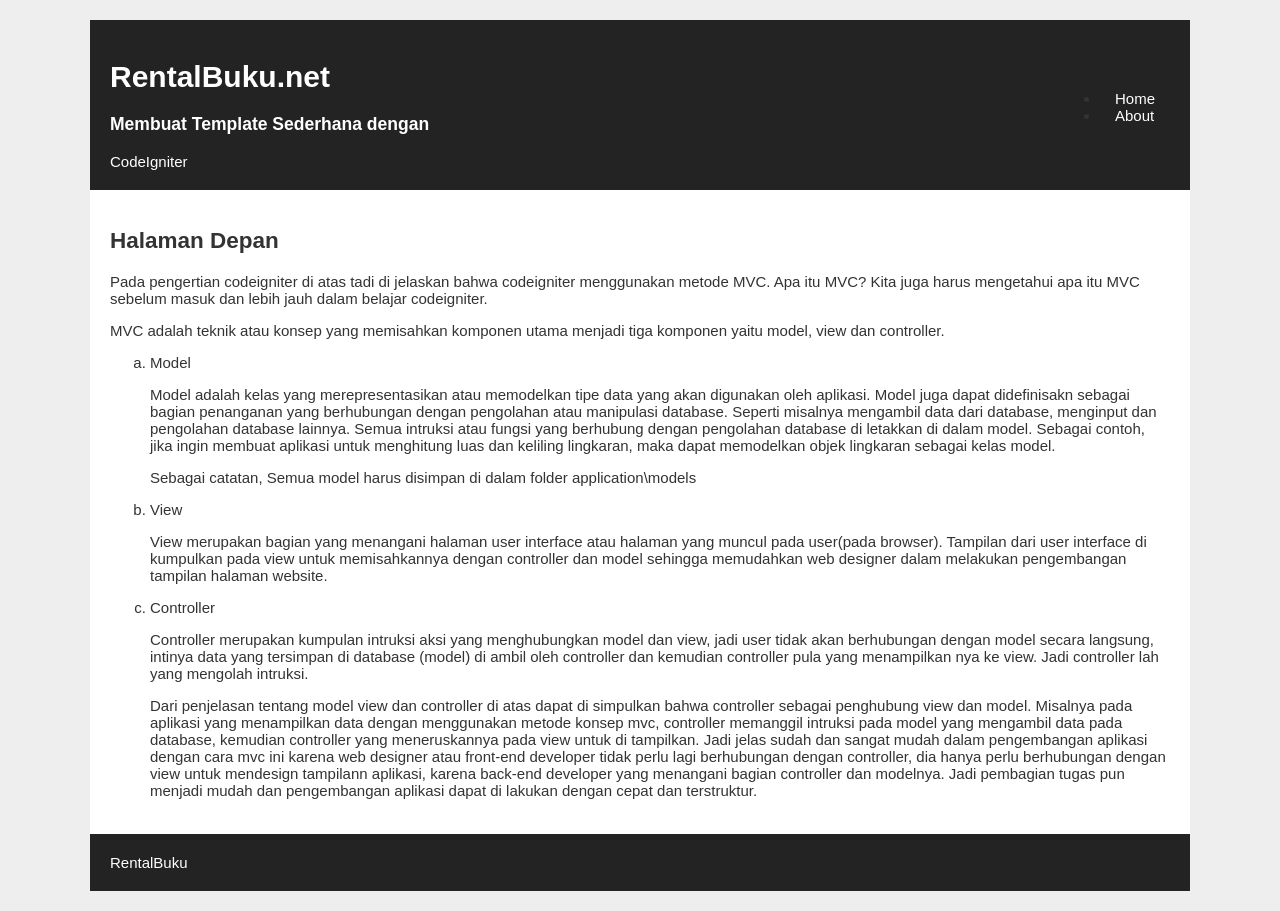
After one commit to handi10/Wp2_perpus_handiguna, a CodeIgniter app: page /codeigniter03/index.php/web in a window 1280 px wide. The commit adds this page. Run offline with CodeIgniter, Linux system fonts and the light colour scheme.

Commit message:
initial commit

```diff
--- a/application/config/autoload.php
+++ b/application/config/autoload.php
@@ -89,7 +89,7 @@ $autoload['drivers'] = array();
 |
 |	$autoload['helper'] = array('url', 'file');
 */
-$autoload['helper'] = array();
+$autoload['helper'] = array('url');
 
 /*
 | -------------------------------------------------------------------
--- a/application/config/config.php
+++ b/application/config/config.php
@@ -23,7 +23,7 @@ defined('BASEPATH') OR exit('No direct script access allowed');
 | a PHP script and you can easily do that on your own.
 |
 */
-$config['base_url'] = '';
+$config['base_url'] = 'http://localhost/codeigniter03/';
 
 /*
 |--------------------------------------------------------------------------
--- /dev/null
+++ b/application/controllers/web.php
@@ -0,0 +1,25 @@
+<?php
+defined('BASEPATH') or exit (' no direct script access allowed');
+
+class web extends CI_Controller{
+
+    function __construct(){
+        parent::__construct();
+        //$this->load->helper('url');
+    }
+
+    public function index(){
+        $data['judul']= "Halaman Depan";
+        $this->load->view('v_header',$data);
+        $this->load->view('v_index',$data);
+        $this->load->view('v_footer',$data);
+    }
+    public function about()
+    {
+        $data['judul']= "Halaman About";
+        $this->load->view('v_header',$data);
+        $this->load->view('v_about',$data);
+        $this->load->view('v_footer',$data);
+    }
+}
+?>
--- /dev/null
+++ b/application/views/V_footer.php
@@ -0,0 +1,6 @@
+        <footer>
+         <a href=”http://www.RentalBuku.com”>RentalBuku</a>
+         </footer>
+    </div>
+</body>
+</html
--- /dev/null
+++ b/application/views/v_header.php
@@ -0,0 +1,27 @@
+<!DOCTYPE html>
+<html lang="en">
+
+<head>
+    <meta charset="UTF-8">
+    <title>Web Prog II | Merancang Template sederhana dengan codeigniter</title>
+    <link rel="stylesheet" type="text/css" href="<?php echo base_url() ?>assets/css/stylebuku.css">
+</head>
+
+<body>
+    <div id="wrapper">
+        <header>
+            <hgroup>
+                <h1>RentalBuku.net</h1>
+                <h3>Membuat Template Sederhana dengan</h3>
+                CodeIgniter</h3>
+            </hgroup>
+
+            <nav>
+                <ul>
+                    <li><a href="<?php echo base_url() . 'index.php/web' ?>">Home</a></li>
+                    <li><a href="<?php echo base_url() . 'index.php/web/about' ?>">About</a></li>
+                </ul>
+            </nav>
+
+            <div class="clear"></div>
+        </header>
--- /dev/null
+++ b/application/views/v_index.php
@@ -0,0 +1,31 @@
+<section>
+    <h1><?php echo $judul ?></h1>
+    <p align=’justify’>Pada pengertian codeigniter di atas tadi di jelaskan bahwa codeigniter menggunakan metode MVC.
+        Apa itu MVC? Kita juga harus mengetahui apa itu MVC sebelum masuk dan lebih jauh dalam belajar codeigniter.</p>
+    <p>MVC adalah teknik atau konsep yang memisahkan komponen utama menjadi tiga komponen yaitu model, view dan controller.</p>
+    <ol type="a">
+        <li>Model</li>
+        <p align=’justify’>Model adalah kelas yang merepresentasikan atau memodelkan tipe data yang akan digunakan oleh aplikasi.
+            Model juga dapat didefinisakn sebagai bagian penanganan yang berhubungan dengan pengolahan atau manipulasi database.
+            Seperti misalnya mengambil data dari database, menginput dan pengolahan database lainnya.
+            Semua intruksi atau fungsi yang berhubung dengan pengolahan database di letakkan di dalam model.
+            Sebagai contoh, jika ingin membuat aplikasi untuk menghitung luas dan keliling lingkaran,
+            maka dapat memodelkan objek lingkaran sebagai kelas model.</p>
+        <p align=’justify’>Sebagai catatan, Semua model harus disimpan di dalam folder application\models</p>
+        <li>View</li>
+        <p align=’justify’>View merupakan bagian yang menangani halaman user interface atau halaman yang muncul pada user(pada browser).
+            Tampilan dari user interface di kumpulkan pada view untuk memisahkannya dengan controller dan model sehingga memudahkan web
+            designer dalam melakukan pengembangan tampilan halaman website.</p>
+        <li>Controller</li>
+        <p align=’justify’>Controller merupakan kumpulan intruksi aksi yang menghubungkan model dan view,
+            jadi user tidak akan berhubungan dengan model secara langsung,
+            intinya data yang tersimpan di database (model) di ambil oleh controller dan kemudian controller pula yang
+            menampilkan nya ke view. Jadi controller lah yang mengolah intruksi.</p>
+        <p align=’justify’>Dari penjelasan tentang model view dan controller di atas dapat di simpulkan bahwa controller sebagai penghubung view dan model.
+            Misalnya pada aplikasi yang menampilkan data dengan menggunakan metode konsep mvc, controller memanggil intruksi pada model yang mengambil data pada database,
+            kemudian controller yang meneruskannya pada view untuk di tampilkan.
+            Jadi jelas sudah dan sangat mudah dalam pengembangan aplikasi dengan cara mvc ini karena web designer atau front-end developer
+            tidak perlu lagi berhubungan dengan controller, dia hanya perlu berhubungan dengan view untuk mendesign tampilann aplikasi,
+            karena back-end developer yang menangani bagian controller dan modelnya.
+            Jadi pembagian tugas pun menjadi mudah dan pengembangan aplikasi dapat di lakukan dengan cepat dan terstruktur.</p>
+</section>
--- a/application/views/view-form-matakuliah.php
+++ b/application/views/view-form-matakuliah.php
@@ -3,10 +3,10 @@
 <head>
 <title>Form input matakuliah</title>
 </head>
+
 <body>
     <center>
-    <form action="<?= base_url("matakuliah/cetak"); ?>"
-    method="post">
+         <form action="<?=   base_url("matakuliah/cetak"); ?>" method="post">
          <table>
              <tr>
                  <th colspan="3">
--- /dev/null
+++ b/assets/css/stylebuku.css
@@ -0,0 +1,56 @@
+body {
+    background: #eee;
+    color: #333;
+    font-family: sans-serif;
+    font-size: 15px;
+}
+
+#wrapper {
+    background: #fff;
+    width: 1100px;
+    margin: 20px auto;
+}
+
+#wrapper header {
+    background: #232323;
+    padding: 20px;
+}
+
+#wrapper header hgroup{
+    float: left;
+    color: #fff;
+}
+
+#wrapper header nav {
+    float: right;
+    margin-top: 50px;
+}
+
+#wrapper header nav ul {
+    padding: 0;
+    margin: 0;
+}
+
+#wrapper header nav ul li a {
+    padding: 15px;
+    color: #fff;
+    text-decoration: none;
+}
+
+.clear {
+    clear: both;
+}
+
+footer {
+    background: #232323;
+    padding: 20px;
+}
+
+footer a {
+    color: #fff;
+    text-decoration: none;
+}
+
+section {
+    padding: 20px;
+}
```
Also changed, not shown: application/controllers/Matakuliah.php (+0 -44 lines), application/views/v_about.php (added, +21 -0 lines), application/views/view-data-matakuliah.php (added, +42 -0 lines).
